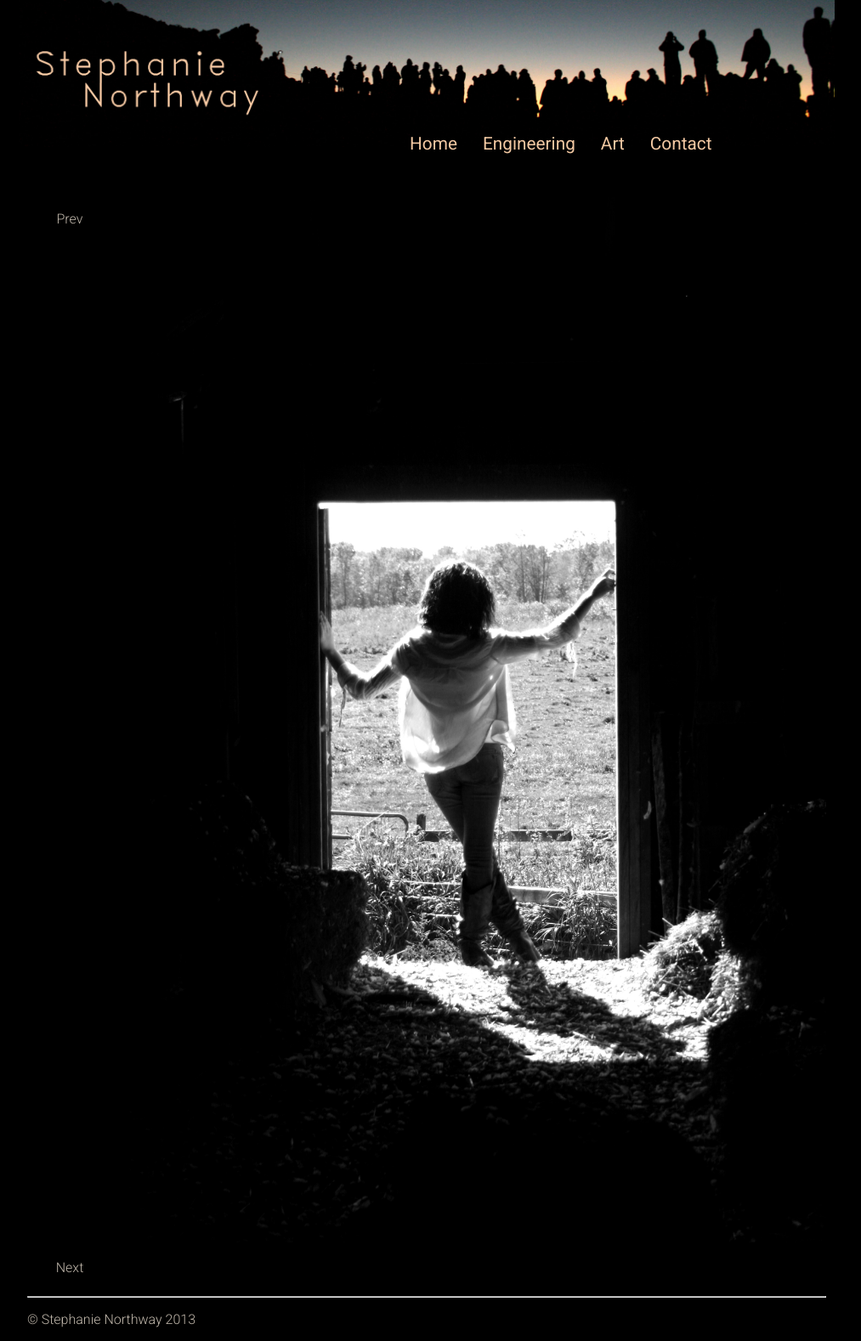
After one commit to snorthway/newPortfolio, a Flask app: page /art/people in a window 1280 px wide. The commit adds this page. Shown: the whole page at 85% size, without its empty margins (138-1151 px from the left). Run offline with Flask 2, Linux system fonts and the light colour scheme.

Commit message:
couple fonts and test art page

```diff
--- a/newPortfolio/static/css/all.css
+++ b/newPortfolio/static/css/all.css
@@ -1,4 +1,6 @@
 body {
+	font-family: 'Roboto', sans-serif;
+	font-weight: 300;
 	color: #BFB6AA;
 	margin: 0;
 	background-color: #000
@@ -22,10 +24,12 @@ img {
 }
 
 #nav-list > li {
+	font-family: 'Roboto', sans-serif;
+	font-size: 1.3em;
+	font-weight: 400;
 	float: left;
 	list-style-type: none;
 	margin-left: 30px;
-	font-size: 1.3em;
 	margin-top: -20px;
 }
 
@@ -37,3 +41,7 @@ a {
 a:hover {
 	color: #666E73;
 }
+
+.center {
+	text-align: center;
+}
--- a/newPortfolio/templates/base.html
+++ b/newPortfolio/templates/base.html
@@ -6,6 +6,7 @@
 		<meta name="viewport" content="width=device-width, initial-scale=1.0">
 		<meta name="description" content="Stephanie Northway: Engineer, Designer, Artist">
 		<!-- Links for CSS and JS go here -->
+		<link href='http://fonts.googleapis.com/css?family=Roboto:300,400,500' rel='stylesheet' type='text/css'>
 		<link rel="stylesheet" href="{{ url_for('static', filename='css/all.css') }}" type="text/css" charset="utf-8" />
 		<link rel="stylesheet" type="text/css" href="{{ url_for('static', filename='css/skeleton.css') }}">
 	</head>
--- /dev/null
+++ b/newPortfolio/templates/people.html
@@ -0,0 +1,20 @@
+{% extends 'base.html' %}
+
+{% block navbar %}
+{% include 'navbar.html' %}
+{% endblock %}
+
+{% block content %}
+
+<div class="container two columns center">
+	<p>Prev</p>
+</div>
+<div class="container fourteen columns center">
+	<img src="{{ url_for('static', filename='photo/IMG_1953_edited-1.jpg') }}">
+</div>
+<div class="container two columns center">
+	<p>Next</p>
+</div>
+
+
+{% endblock %}
--- a/newPortfolio/views.py
+++ b/newPortfolio/views.py
@@ -17,6 +17,10 @@ def contact():
 def art():
 	return render_template('art.html')
 
+@app.route('/art/people')
+def people():
+	return render_template('people.html')
+
 @app.route('/engineering')
 def engineering():
 	return render_template('engineering.html')
```
Also changed, not shown: newPortfolio/templates/art.html (+9 -6 lines).
